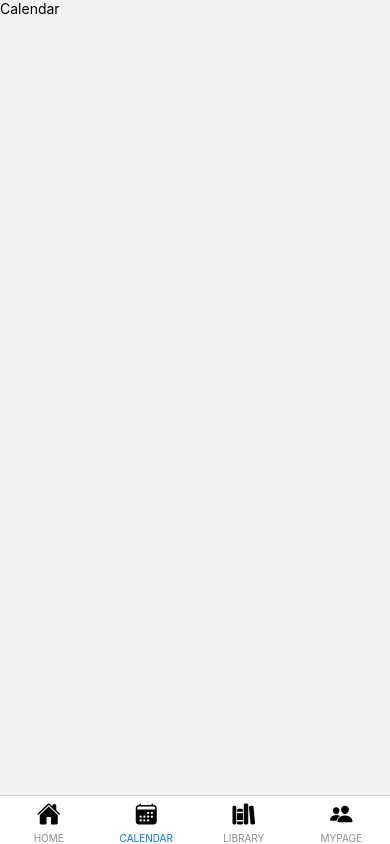
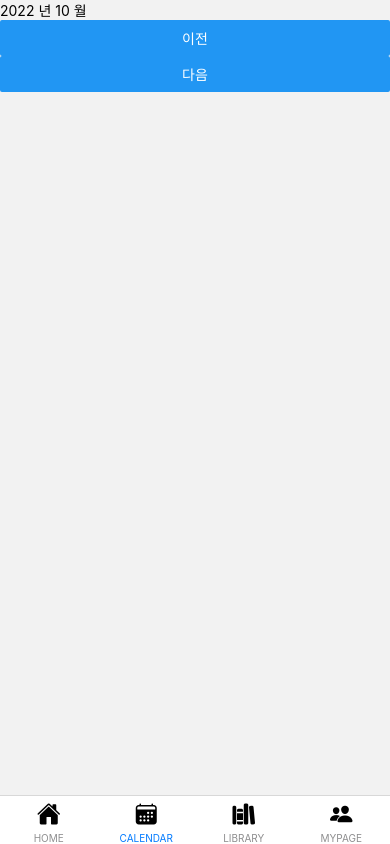
Before and after one commit to eamon3481/burnfit, a React Native app in the folder client/: screen /CALENDAR in a window 390 px wide. Built offline with nearby package versions, Linux system fonts and the light colour scheme.

Commit message:
feat: add useCalendar

```diff
--- /dev/null
+++ b/client/src/hooks/useCalendar.ts
@@ -0,0 +1,39 @@
+import { useCallback, useState } from 'react';
+import { formatDate } from '../utils';
+
+const useCalendar = (initialDay: Date) => {
+  const [selectedDay, setSelectedDay] = useState<string>(
+    formatDate(initialDay),
+  );
+
+  const [date, setDate] = useState<Date>(initialDay);
+
+  const onNextMonth = useCallback(() => {
+    setDate(prev => {
+      prev.setMonth(date.getMonth() + 1);
+      return new Date(prev);
+    });
+  }, [date]);
+
+  const onPrevMonth = useCallback(() => {
+    setDate(prev => {
+      prev.setMonth(date.getMonth() - 1);
+      return new Date(prev);
+    });
+  }, [date]);
+
+  const onSelectedDay = (dayId: string) => {
+    setSelectedDay(dayId);
+  };
+
+  return {
+    year: date.getFullYear(),
+    month: date.getMonth() + 1,
+    selectedDay,
+    onNextMonth,
+    onPrevMonth,
+    onSelectedDay,
+  };
+};
+
+export default useCalendar;
--- /dev/null
+++ b/client/src/screens/Calendar/Calender.style.ts
@@ -0,0 +1,8 @@
+import { SafeAreaView } from 'react-native-safe-area-context';
+import styled from 'styled-components';
+
+export const ScreenTemplate = styled(SafeAreaView)`
+  width: 100%;
+  padding: 20px;
+  flex: 1;
+`;
--- a/client/src/screens/Calendar/index.tsx
+++ b/client/src/screens/Calendar/index.tsx
@@ -1,10 +1,18 @@
 import React from 'react';
-import { Text } from 'react-native';
-import * as S from '../templates/TabScreen.style';
+import { Button, Text } from 'react-native';
+import useCalendar from '../../hooks/useCalendar';
+import * as S from './Calender.style';
 const Calendar = () => {
+  const current = new Date();
+  const { onNextMonth, onPrevMonth, year, month } = useCalendar(current);
+
   return (
     <S.ScreenTemplate>
-      <Text>Calendar</Text>
+      <Text>
+        {year} 년 {month} 월
+      </Text>
+      <Button onPress={onPrevMonth} title={'이전'} />
+      <Button onPress={onNextMonth} title={'다음'} />
     </S.ScreenTemplate>
   );
 };
--- /dev/null
+++ b/client/src/utils/calendar.utils.ts
@@ -0,0 +1,53 @@
+export const DAYS = ['일', '월', '화', '수', '목', '금', '토'];
+
+export const getMonthDays = (year: number, month: number) => {
+  const days = [];
+  const current = new Date();
+  current.setFullYear(year);
+  current.setMonth(month - 1);
+  current.setDate(1);
+  while (current.getMonth() + 1 === month) {
+    const week = DAYS.map((_, dayIndex) => {
+      if (current.getDay() !== dayIndex || current.getMonth() + 1 !== month) {
+        return null;
+      }
+      const day = current.getDate();
+      const id = formatDate(current);
+      current.setDate(current.getDate() + 1);
+      return { id, day };
+    });
+
+    days.push(week);
+  }
+
+  return days;
+};
+
+export const formatDate = (date: Date) => {
+  const { year, month, day } = getDateElements(date);
+
+  const obj: { [key: string]: string } = {
+    YYYY: year.toString(),
+    MM: `0${month}`.toString().slice(-2),
+    DD: `0${day}`.toString().slice(-2),
+  };
+
+  let res: string = 'YYYY-MM-DD';
+
+  Object.keys(obj).forEach(k => {
+    res = res.replace(k, obj[k]);
+  });
+
+  return res;
+};
+
+export const getDateElements = (
+  d: Date | string,
+): Record<'year' | 'month' | 'day' | 'weekday', number> => {
+  const dateValue = typeof d === 'string' ? new Date(d) : d;
+  const year = dateValue.getFullYear();
+  const month = dateValue.getMonth() + 1;
+  const day = dateValue.getDate();
+  const weekday = dateValue.getDay();
+  return { year, month, day, weekday };
+};
--- /dev/null
+++ b/client/src/utils/index.ts
@@ -0,0 +1 @@
+export * from './calendar.utils';
```
